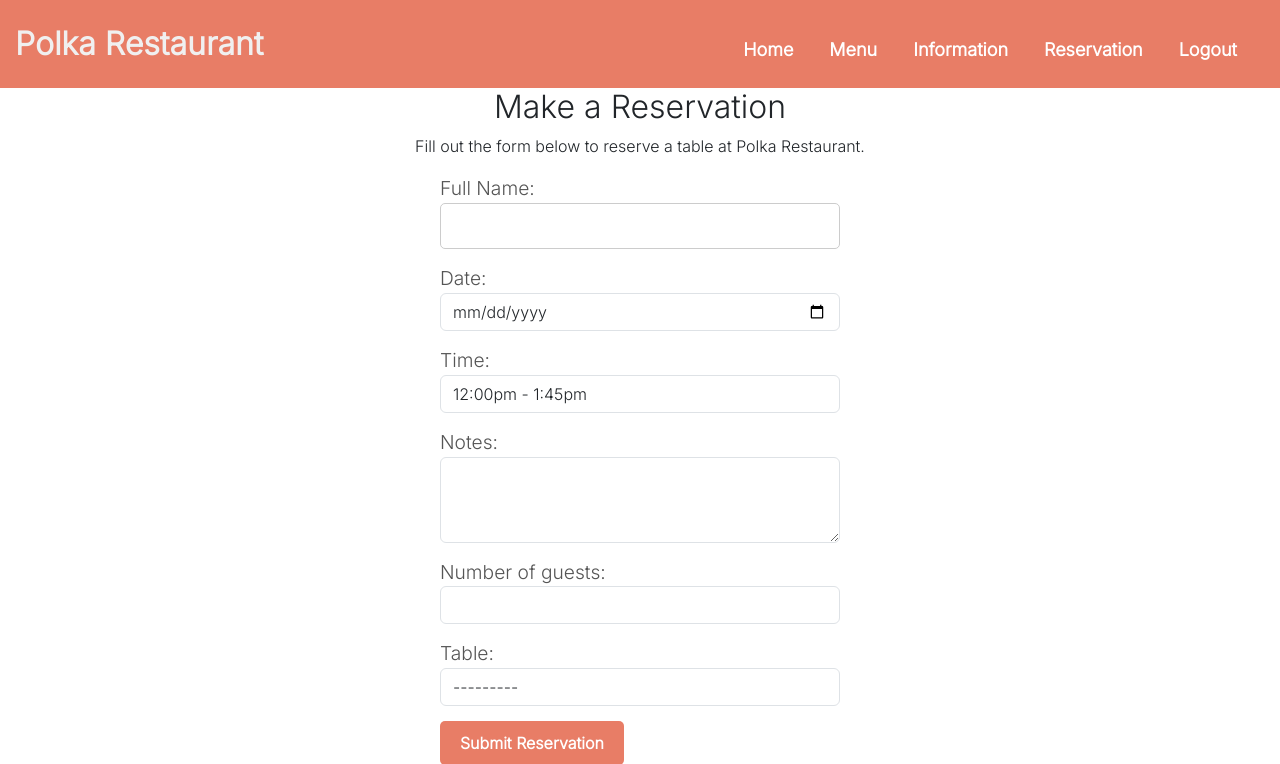
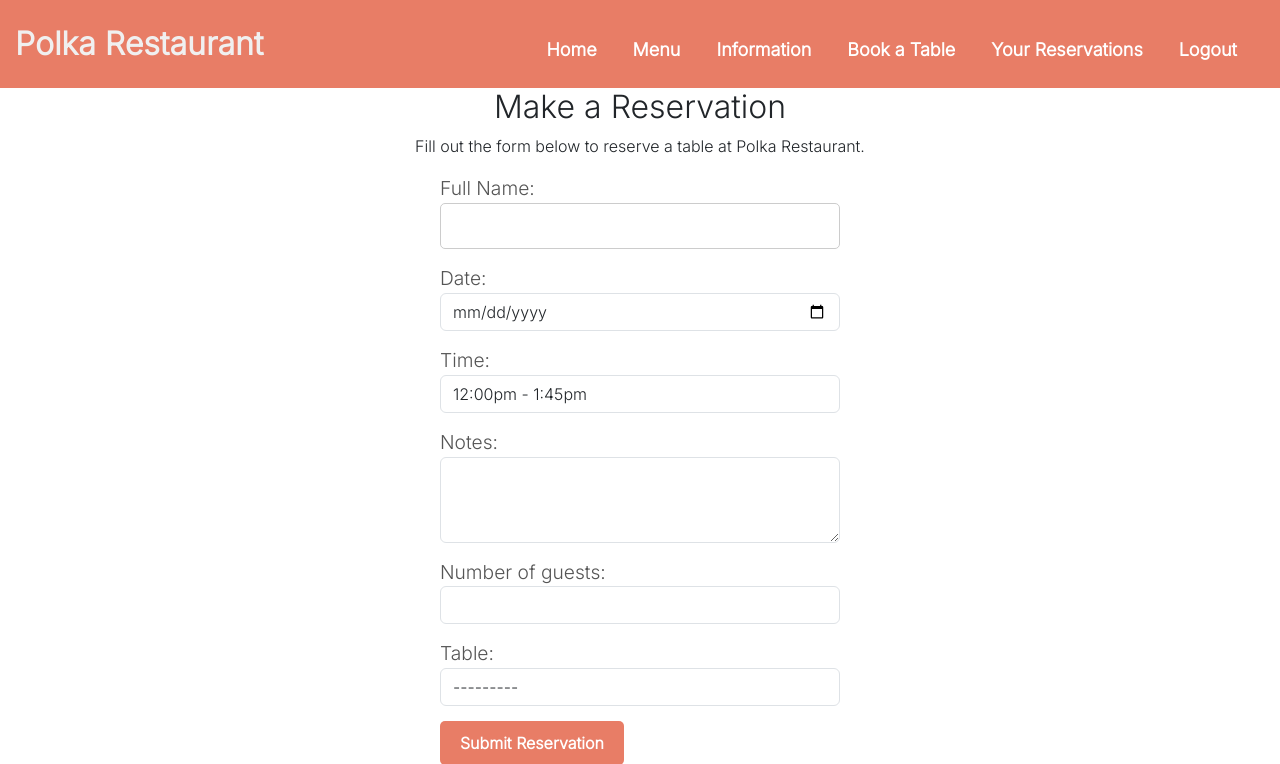
Before and after one commit to aleksandrasucho/polish-restaurant, a Django app: page /add_reservation/ in a window 1280 px wide. Shown: the top 764 px of the page. Run offline with Django 3.2, Linux system fonts and the light colour scheme; a user stored in the database is signed in; tables that the repository leaves empty hold one stand-in row (values such as "Sample post"); some libraries are stand-ins or nearby versions; some web fonts are replaced.

Commit message:
Enhanced views to display user reservations

```diff
--- a/reservations/views.py
+++ b/reservations/views.py
@@ -24,14 +24,23 @@ logger = logging.getLogger(__name__)
 class HomeView(generic.TemplateView):
     template_name = 'home.html'
 
-    def get(self, request):
-        return render(request, 'home.html', {})
+    def get(self, request, *args, **kwargs):
+        # Example logic to retrieve user's reservations
+        user_reservations = []
+        if request.user.is_authenticated:
+            user_reservations = Reservation.objects.filter(user=request.user)
+
+        return render(request, self.template_name, {'user_reservations': user_reservations})
 
 class MenuView(generic.TemplateView):
     template_name = 'menu.html'
 
     def get(self, request):
-        return render(request, 'menu.html')
+        user_reservations = []
+        if request.user.is_authenticated:
+            user_reservations = Reservation.objects.filter(user=request.user)
+
+        return render(request, 'menu.html', {'user_reservations': user_reservations})
 
 class ReservationDetailView(LoginRequiredMixin, generic.DetailView):
     model = Reservation
@@ -44,8 +53,12 @@ class ReservationDetailView(LoginRequiredMixin, generic.DetailView):
         # Ensure that the reservation belongs to the logged-in user and is not cancelled
         reservation = get_object_or_404(Reservation, id=reservation_id, user=request.user, cancelled=False)
 
+        # Fetch all reservations for the current user
+        user_reservations = Reservation.objects.filter(user=request.user, cancelled=False)
+
         context = {
             'reservation': reservation,
+            'user_reservations': user_reservations,
         }
         return render(request, 'reservation_detail.html', context)
 
@@ -62,13 +75,28 @@ class ReservationDetailView(LoginRequiredMixin, generic.DetailView):
                 messages.success(request, "Reservation successfully canceled!")
             else:
                 messages.error(request, "Cannot cancel past reservations.")
-            return HttpResponseRedirect(reverse('reservation:detail', kwargs={'pk': reservation_id}))
 
-        return super().get(request, *args, **kwargs)
+        # Fetch all reservations for the current user after cancellation
+        user_reservations = Reservation.objects.filter(user=request.user, cancelled=False)
+
+        context = {
+            'reservation': reservation,
+            'user_reservations': user_reservations,
+        }
+
+        return render(request, 'reservation_detail.html', context)
 
 class AddReservation(generic.CreateView):
     template_name = 'add_reservation.html'
     form_class = ReservationForm
+
+    def get(self, request, *args, **kwargs):
+        # Example logic to retrieve user's reservations
+        user_reservations = []
+        if request.user.is_authenticated:
+            user_reservations = Reservation.objects.filter(user=request.user)
+
+        return render(request, self.template_name, {'form': self.form_class, 'user_reservations': user_reservations})
 
     def form_valid(self, form):
         reservation = form.save(commit=False)
@@ -162,3 +190,11 @@ class DeleteReservation(generic.edit.DeleteView):
 
 class InformationView(generic.TemplateView):
     template_name = 'information.html'
+
+    def get(self, request, *args, **kwargs):
+        # Example logic to retrieve user's reservations
+        user_reservations = []
+        if request.user.is_authenticated:
+            user_reservations = Reservation.objects.filter(user=request.user)
+
+        return render(request, self.template_name, {'user_reservations': user_reservations})
--- a/templates/base.html
+++ b/templates/base.html
@@ -54,10 +54,15 @@
           <li class="nav-item">
             <a class="nav-link" href="{% url 'information' %}" aria-label="Go to Information page">Information</a>
           </li>
+          <li class="nav-item">
+            <a class="nav-link" href="{% url 'add_reservation' %}" aria-label="Go to Reservations page">Book a Table</a>
+          </li>
           {% if user.is_authenticated %}
+            {% if user_reservations %}
               <li class="nav-item">
-              <a class="nav-link" href="{% url 'add_reservation' %}" aria-label="Go to Reservations page">Reservation</a>
+                <a class="nav-link" href="{% url 'reservation_detail' user_reservations.0.pk %}" aria-label="Go to Your Reservations page">Your Reservations</a>
               </li>
+            {% endif %}
             <li class="nav-item">
               <a class="nav-link" href="{% url 'account_logout' %}" aria-label="Go to Logout page">Logout</a>
             </li>
```
Lines whose indentation alone changed are shown as unchanged.
